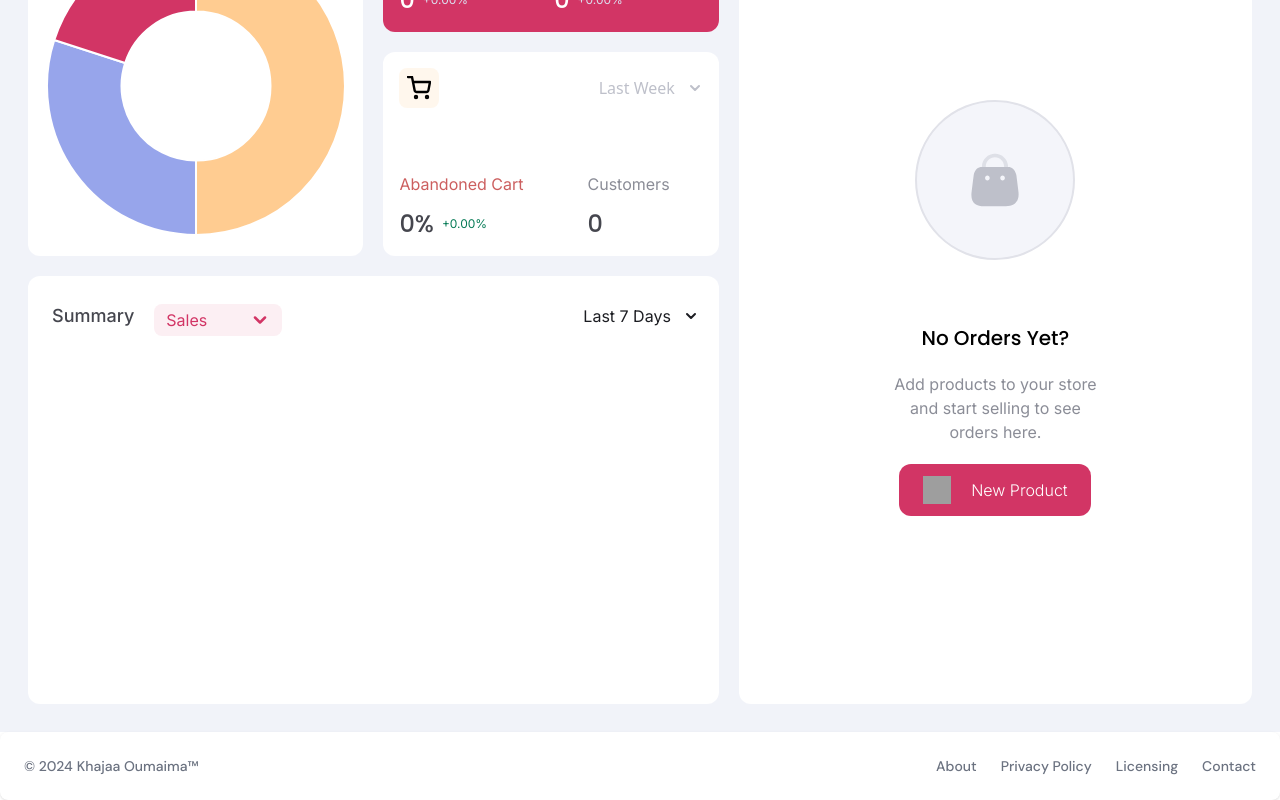
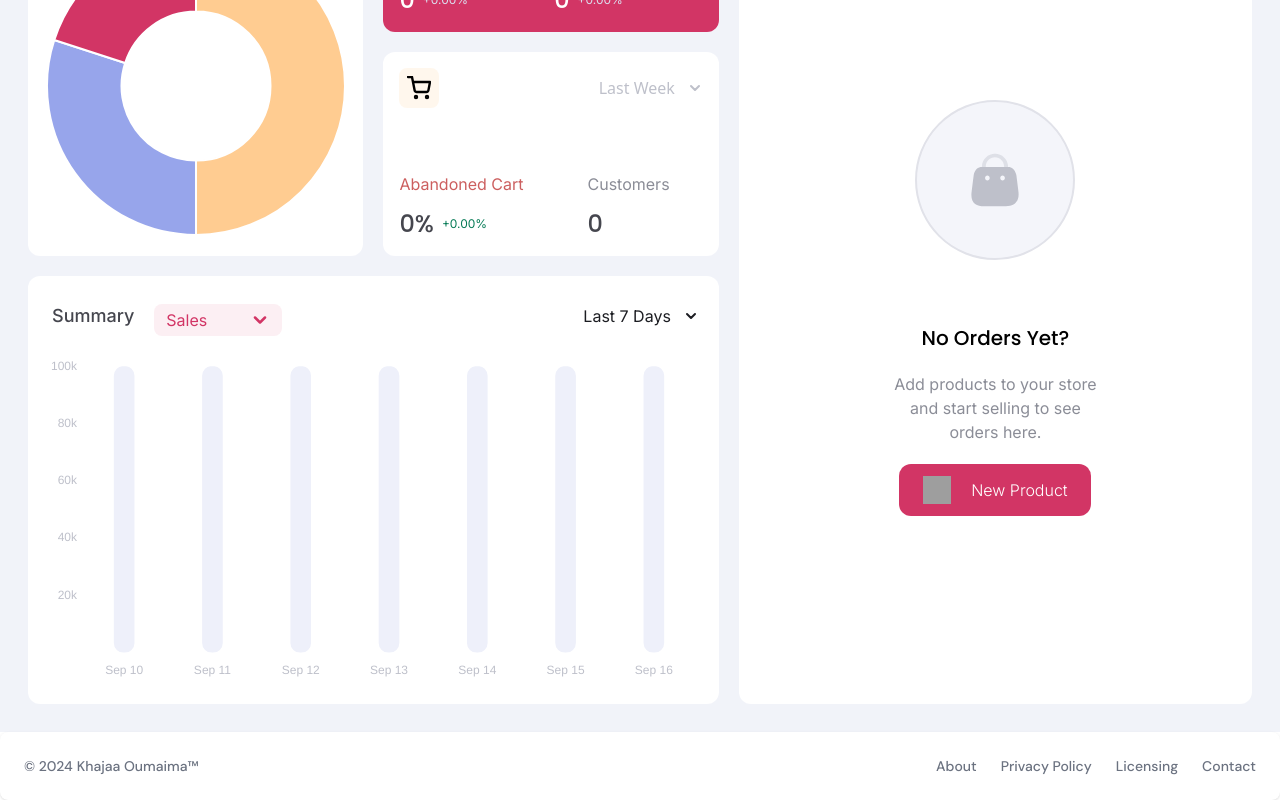
Before and after one commit to 0umaima/Admin-Dashboard, a React (Vite) app: page /home/dashboard in a window 1280 px wide. Shown: the part 548-1348 px from the top of the page. Built offline with nearby package versions, Linux system fonts and the light colour scheme; grey boxes are pictures that could not be loaded; a web font is replaced by a local one.

Commit message:
add ChartBar Component to summary

```diff
--- a/src/components/dashboard/Summary.jsx
+++ b/src/components/dashboard/Summary.jsx
@@ -4,6 +4,7 @@ import DropDownList from "./global/DropDownList";
 // import icon
 import arrow from "../../assets/icons/fi_chevron-down.svg";
 import { Dropdown } from "flowbite-react";
+import ChartBar from "./charts/ChartBar";
 
 function Summary() {
   const choices = ["Last 7 Days", "Last 30 Days", "Last 365 Days"];
@@ -22,7 +23,7 @@ function Summary() {
   return (
     <div
       id="summary"
-      className="bg-white rounded-xl row-start-10 row-end-12 md:row-start-5 md:row-end-7 md:col-end-5 md:col-start-1 lg:row-start-4  lg:row-end-6 p-5 flex flex-col h-full font-Inter gap-5"
+      className="bg-white rounded-xl row-start-10 row-end-12 md:row-start-5 md:row-end-7 md:col-end-5 md:col-start-1 lg:row-start-4  lg:row-end-6 p-5 flex flex-col h-auto font-Inter gap-5 "
     >
       {/* Heading */}
       <div className="flex justify-start  md:items-center md:justify-between">
@@ -68,7 +69,8 @@ function Summary() {
         </div>
       </div>
       {/* Bars Chart */}
-      <div className="flex items-center">
+      <div className="h-auto w-ful flex justify-center">
+        <ChartBar/>
       </div>
     </div>
   );
```
